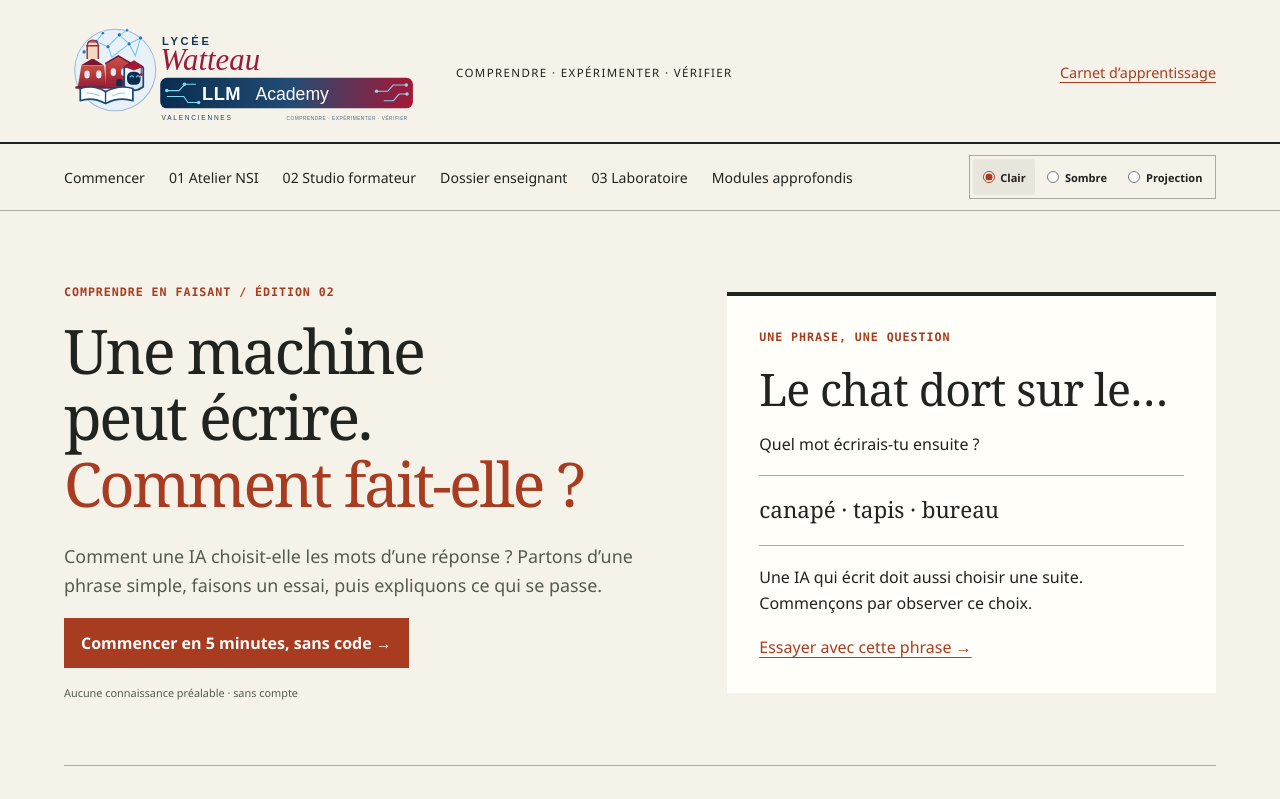
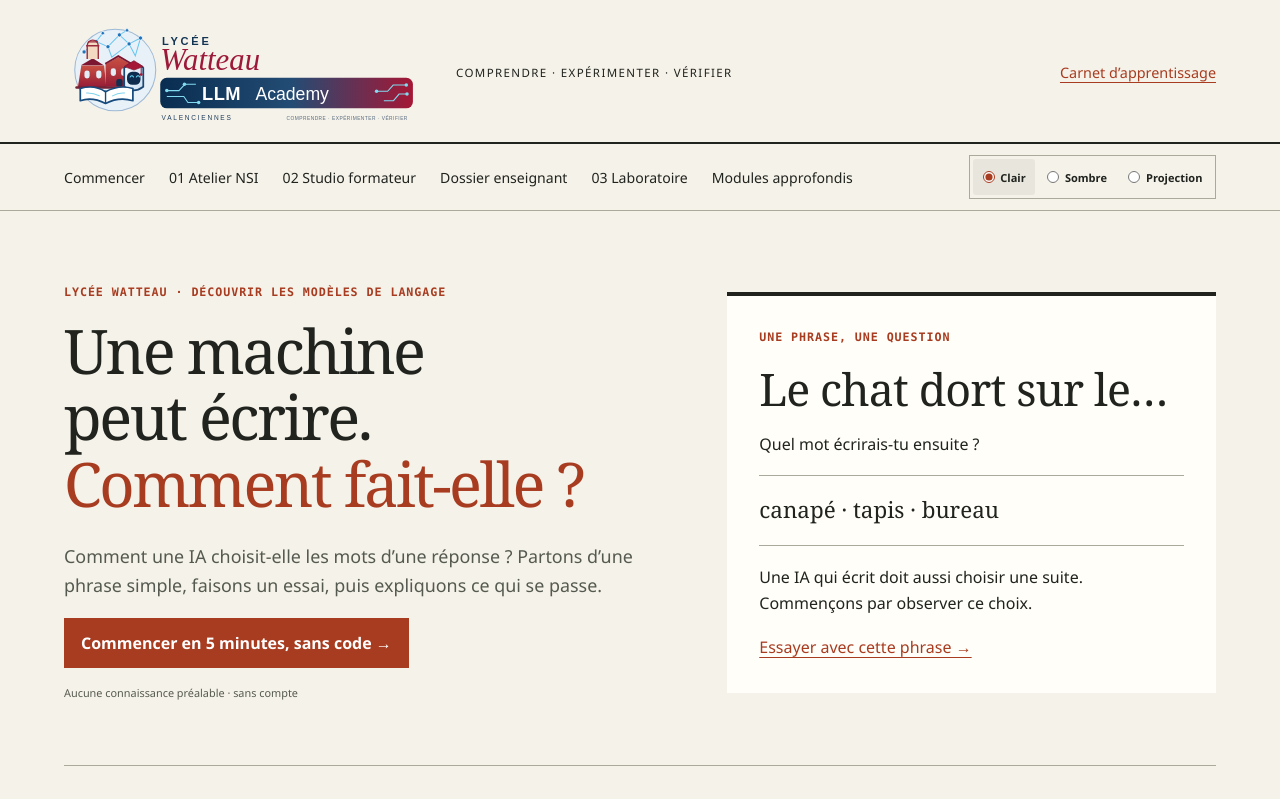
Before and after one commit to darksathili-jpg/llm-academy, a React (Vite) app: page / in a window 1280 px wide. Shown: the top 799 px of the page. Built offline with nearby package versions, Linux system fonts and the light colour scheme.

Commit message:
copy(brand): align French homepage signature with Watteau LLM Academy

```diff
--- a/src/App.tsx
+++ b/src/App.tsx
@@ -18,7 +18,7 @@ function Home() {
     <>
       <section className="editorial-hero">
         <div>
-          <div className="eyebrow">COMPRENDRE EN FAISANT / ÉDITION 02</div>
+          <div className="eyebrow">LYCÉE WATTEAU · DÉCOUVRIR LES MODÈLES DE LANGAGE</div>
           <h1>
             Une machine
             <br />
```
